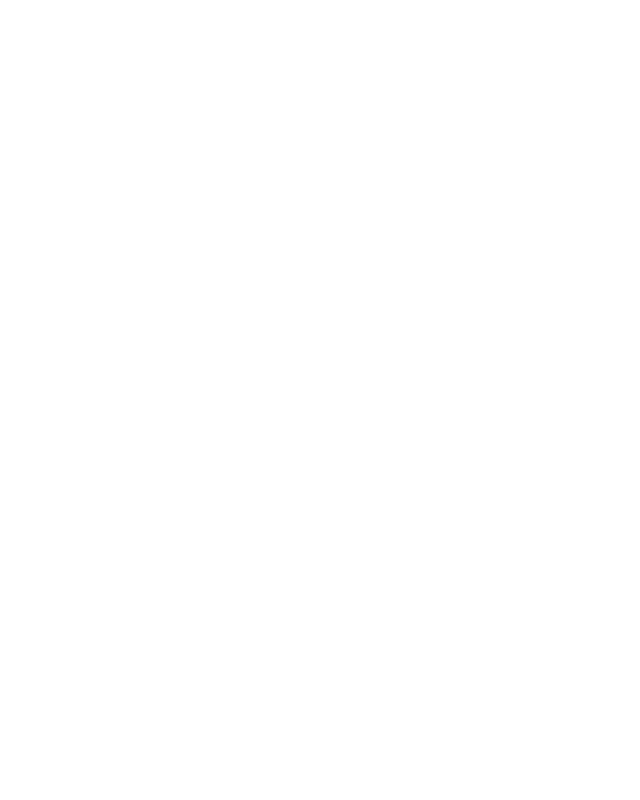
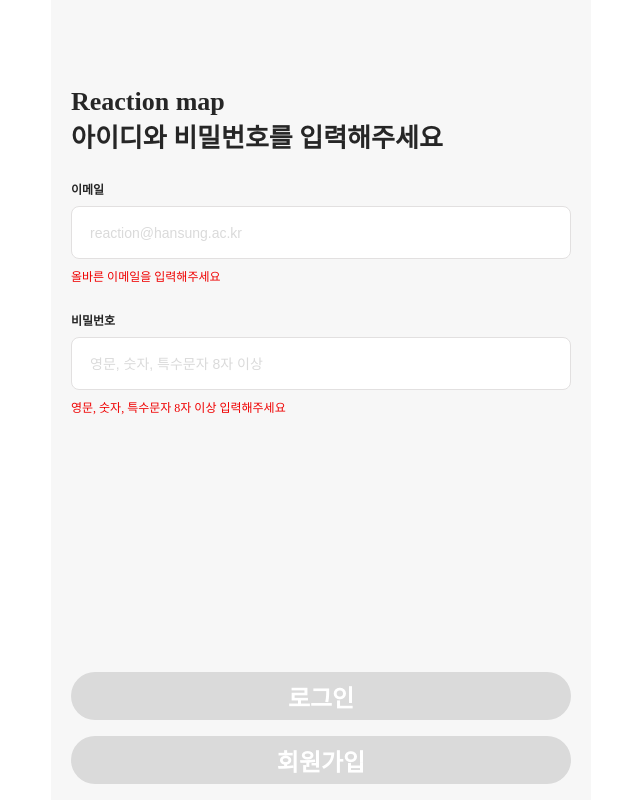
Before and after one commit to hanseul9/Reaction, a React (Create React App) app in the folder loginpage/: page / in a window 1280 px wide. Shown: the whole page, without its empty margins (319-959 px from the left). Built offline with nearby package versions, Linux system fonts and the light colour scheme.

Commit message:
css 완료

```diff
--- a/loginpage/src/App.js
+++ b/loginpage/src/App.js
@@ -1,9 +1,11 @@
 //로그인 컴포넌트를 띄운다.
+
+import Login from "./Login.jsx";
 
 function App() {
   return (
-    <div className="App">
-
+    <div>
+      <Login />
     </div>
   );
 }
--- /dev/null
+++ b/loginpage/src/Login.jsx
@@ -0,0 +1,42 @@
+import React from 'react'
+
+//로그인 컴포넌트
+
+export default function Login() {
+    return (
+        <div className="page">
+          <div className="titleWrap">
+            Reaction map
+            <br/>
+            아이디와 비밀번호를 입력해주세요
+          </div>
+
+          <div className="contentWrap">
+            <div className="inputTitle">이메일</div>
+            <div className="inputWrap">
+              <input className="input" placeholder='reaction@hansung.ac.kr'/>
+            </div>
+            <div className="errorMessageWrap">
+              올바른 이메일을 입력해주세요
+            </div>
+
+            <div style={{marginTop:"26px"}} className="inputTitle">비밀번호</div >
+            <div className="inputWrap">
+              <input className="input" placeholder='영문, 숫자, 특수문자 8자 이상'/>
+            </div>
+            <div className="errorMessageWrap">
+              영문, 숫자, 특수문자 8자 이상 입력해주세요
+            </div>
+          </div>
+
+          <div>
+            <button disabled={true} className='bottomButton'>
+              로그인
+            </button>
+            <button disabled={true} className='bottomButton'>
+              회원가입
+            </button>
+          </div>
+        </div>
+      );
+}
--- /dev/null
+++ b/loginpage/src/index.css
@@ -0,0 +1,82 @@
+.page {
+    position: absolute;
+    top:0;
+    bottom: 0;
+    width: 100%;
+    max-width: 500px;
+    padding: 0 20px;
+
+    left: 50%;
+    transform: translate(-50%, 0);
+
+    background-color: #F7F7F7;
+    overflow: hidden;
+
+    display: flex;
+    flex-direction: column;
+}
+
+.titleWrap{
+    margin-top: 87px;
+    font-size: 26px;
+    font-weight: 700;
+    color: #262626;
+}
+
+.contentWrap{
+    margin-top: 26px;
+    flex: 1;
+}
+
+.inputTitle{
+    font-size: 12px;
+    font-weight: 600;
+    color: #262626;
+}
+
+.inputWrap{
+    display: flex;
+    border-radius: 8px;
+    padding: 16px;
+    margin-top: 8px;
+    background-color: white;
+    border: 1px solid #e2e0e0;
+}
+
+.input{
+    width: 100%;
+    height: 17px;
+    outline: none;
+    border: none;
+    font-size: 14px;
+    font-weight: 400;
+}
+
+.input::placeholder{
+    color : #dadada;
+
+}
+
+.errorMessageWrap{
+    margin-top: 8px;
+    color : #ef0000;
+    font-size: 12px;
+}
+
+.bottomButton{
+    width: 100%;
+    height: 48px;
+    border: none;
+    font-size: 24px;
+    font-weight: 700;
+    background-color: #5cc6e9;
+    border-radius: 32px;
+    color: white;
+    margin-bottom: 16px;
+    cursor: pointer;
+}
+
+.bottomButton:disabled{ /*버튼 활성화 안됐을때*/
+    background-color: #dadada;
+    color: white;
+}
--- a/loginpage/src/index.js
+++ b/loginpage/src/index.js
@@ -1,6 +1,8 @@
 import React from 'react';
 import ReactDOM from 'react-dom/client';
 import App from './App';
+
+import './index.css' //인덱스 스타일 적용
 
 const root = ReactDOM.createRoot(document.getElementById('root'));
 root.render(
```
